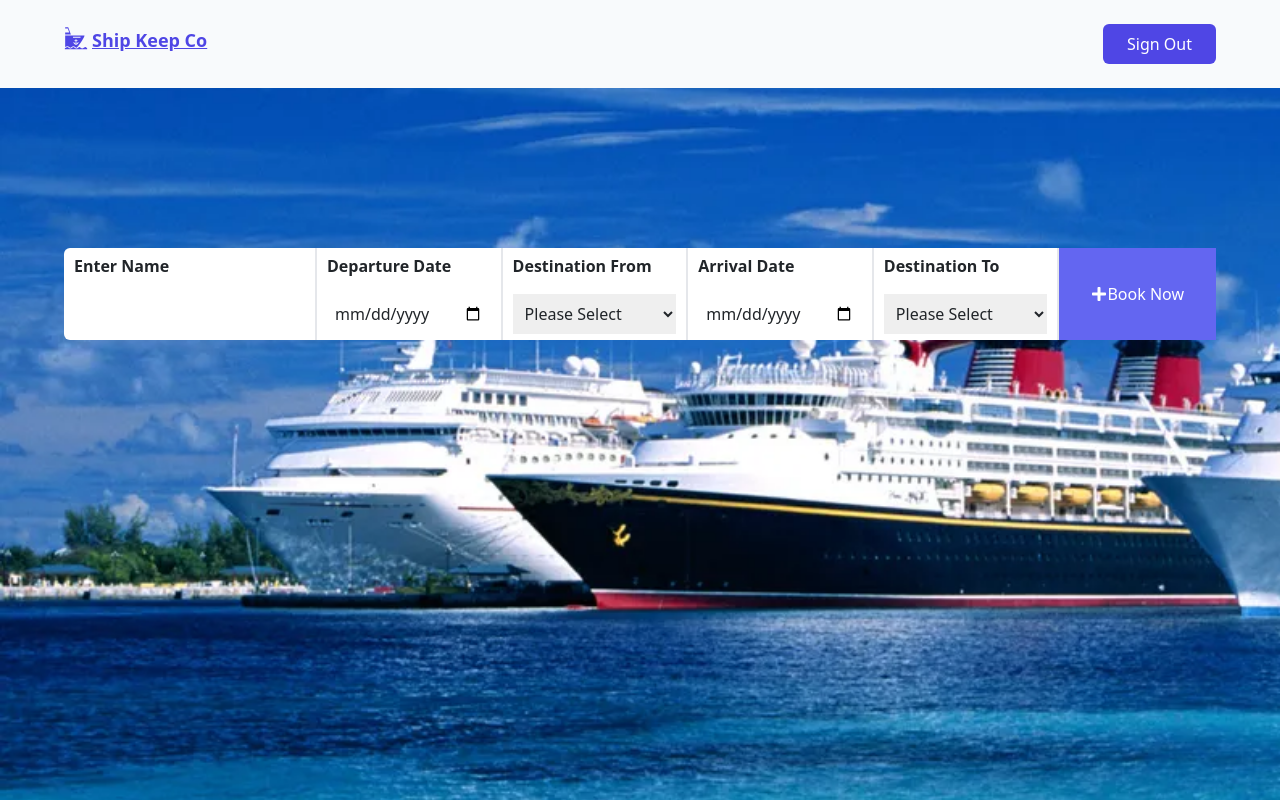
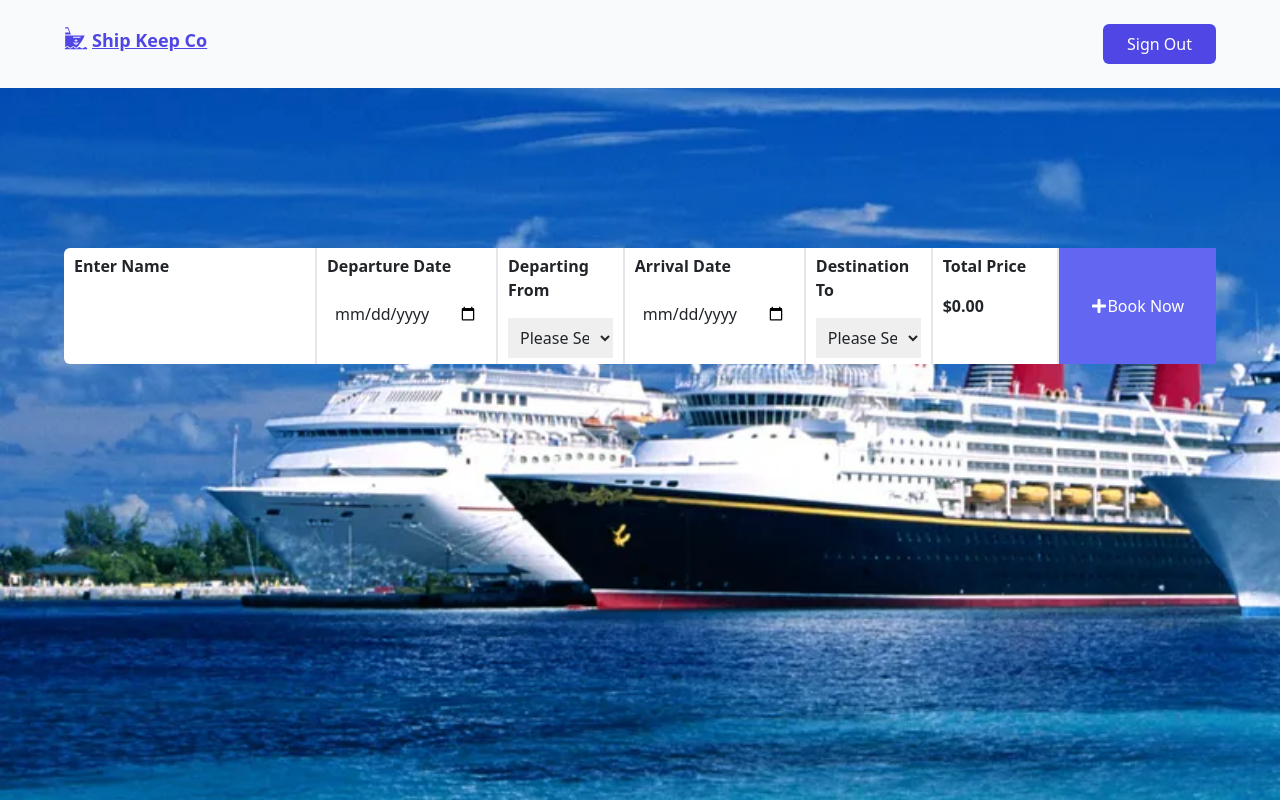
Before and after one commit to JohnBossco/Take-Home-Project, a React (Create React App) app in the folder frontend/: page /home in a window 1280 px wide. Shown: the top 800 px of the page. Built offline with nearby package versions, Linux system fonts and the light colour scheme; no server answers.

Commit message:
Have price being calculated and also have number of days between start and end of cruise

```diff
--- a/frontend/src/homePageComponents/Booking.js
+++ b/frontend/src/homePageComponents/Booking.js
@@ -1,6 +1,6 @@
 import React, { useState, useEffect } from "react";
 import { FaPlus } from "react-icons/fa";
-import { format } from "date-fns";
+import { format, differenceInDays } from "date-fns";
 import axios from "axios";
 
 const Booking = () => {
@@ -9,24 +9,39 @@ const Booking = () => {
     console.log(e.target.value);
   };
 
+  // console.log(new Date().toISOString());
+
   let defaultDate = new Date().toISOString().split("T")[0];
   // console.log(defaultDate)
   let defaultFix = defaultDate.split("-").join(",");
       defaultFix = format(new Date(defaultFix), "M/d/yyyy");
   // console.log(defaultFix);
 
+
+
+
   const [curDeptDate, setDeptDate] = useState(defaultDate);
-  const [curArriveDate,setArriveDate] = useState(defaultDate)  // console.log(curDeptDate, setDeptDate)
+  const [curArriveDate,setArriveDate] = useState(defaultDate)
+  // console.log(curDeptDate, setDeptDate)
+
+  let deptDiffernce = curDeptDate.split("-").join(",");
+  let arrivalDiffernce = curArriveDate.split("-").join(",")
+
+  let days = differenceInDays(
+    new Date(arrivalDiffernce),
+    new Date(deptDiffernce)
+  )
+
+  let money = (249.99 * days).toFixed(2)
+
+  console.log(money)
 
   const [americasA,setAmericasA] = useState("");
   const [americasB,setAmericasB] = useState("");
   const [europeA,setEuropeA] = useState("");
   const [europeB,setEuropeB] = useState("");
 
-  const [curAmericasA,setArriveAmericasA] = useState("");
-  const [curAmericasB,setArriveAmericasB] = useState("");
-  const [curEuropeA,setArriveEuropeA] = useState("");
-  const [curEuropeB,setArriveEuropeB] = useState("");
+  const [curEndTrip,setEndTrip] = useState("");
 
   const [curSelection, setSelection] = useState();
   console.log(curSelection)
@@ -46,8 +61,6 @@ const Booking = () => {
 
   const isItSameDate =  date === defaultFix;
   const isItSameDateArrive =  arriveDate === defaultFix;
-
-
 
   useEffect(() => {
 
@@ -82,10 +95,7 @@ const Booking = () => {
       })
       .then((results) => {
 
-        setArriveAmericasA(results.data[0]["Location Americas A"])
-        setArriveAmericasB(results.data[0]["Location Americas B"])
-        setArriveEuropeA(results.data[0]["Location Europe A"])
-        setArriveEuropeB(results.data[0]["Location Europe B"])
+        setEndTrip(results.data[0][`${curSelection}`])
 
         console.log(results.data[0])
         // console.log(americasA,americasB,europeA,europeB)
@@ -142,7 +152,7 @@ const Booking = () => {
           {/* Destination from  */}
           <div className="py-1.5 px-2.5 flex-1 border-r-2">
             <strong>
-              <p>Destination From</p>
+              <p>Departing From</p>
             </strong>
             <div>
               <select onChange={(e) => setSelection(e.target.value)} disabled={isItSameDate} name="from" id="from" className="outline-none p-2 w-full">
@@ -177,11 +187,18 @@ const Booking = () => {
             <div>
               <select disabled={isItSameDateArrive} name="from" id="from" className="outline-none p-2 w-full">
                 <option value="">Please Select</option>
-                <option value="Location Americas A">{curAmericasA}</option>
-                <option value="Location Americas B">{curAmericasB}</option>
-                <option value="Location Europe A">{curEuropeA}</option>
-                <option value="Location Europe B">{curEuropeB}</option>
+                <option value="Location Americas A">{curEndTrip}</option>
               </select>
+            </div>
+          </div>
+
+          {/* Total Amount */}
+          <div className="py-1.5 px-2.5 flex-1 border-r-2">
+            <p>
+              <strong>Total Price</strong>
+            </p>
+            <div>
+              <div><strong>${money}</strong></div>
             </div>
           </div>
 
```
